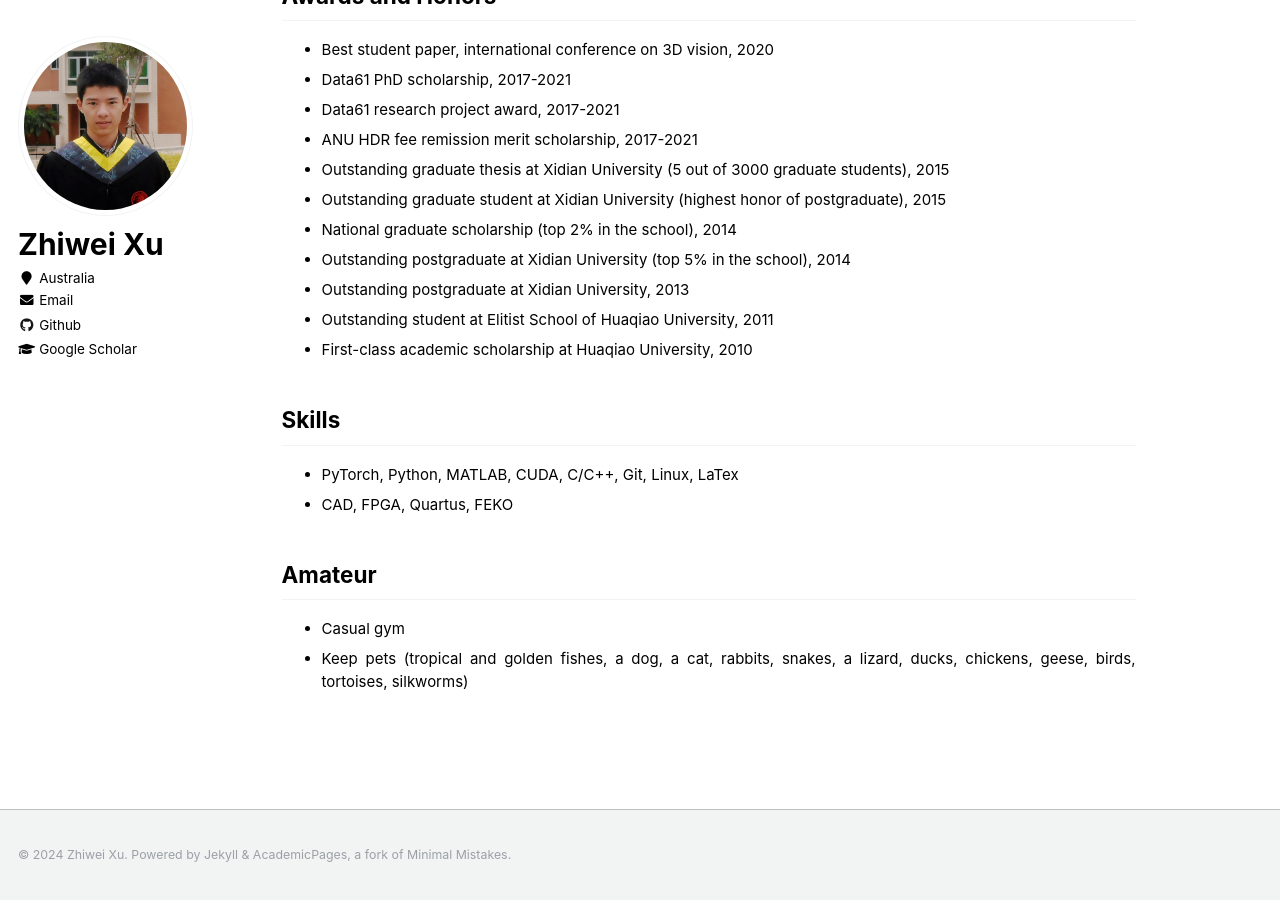
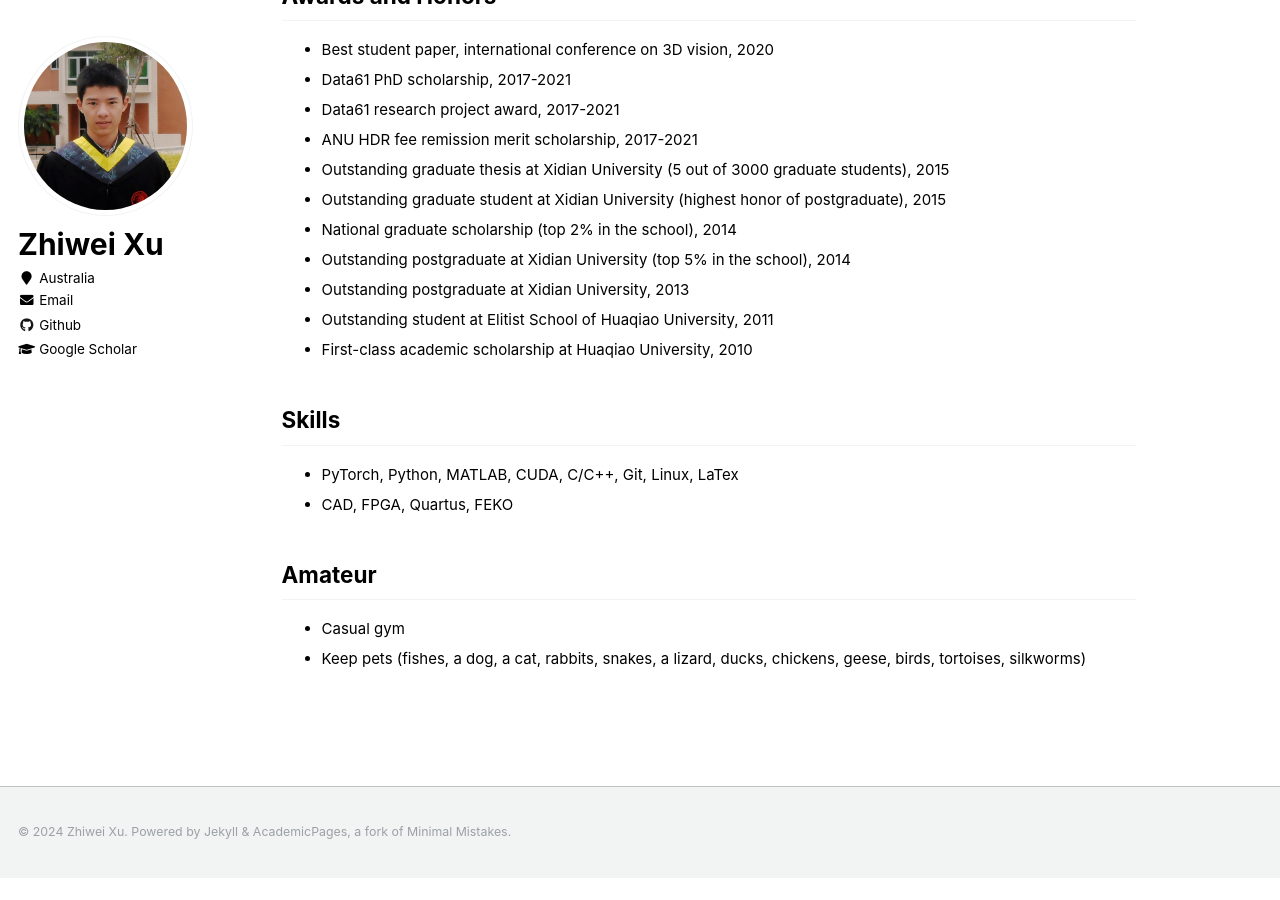
Before and after one commit to zwxu064/zwxu064.github.io, a Jekyll site: the page built from _pages/about.html, in a window 1280 px wide and 900 px high, scrolled down 3235 px. Built offline with Jekyll 4.4.1, drawn with Linux system fonts in a browser that asks for light colours; after the commit the page ends 4113 px from its top, so only the background shows below that.

Commit message:
Update about.html

```diff
--- a/_pages/about.html
+++ b/_pages/about.html
@@ -237,5 +237,5 @@ redirect_from:
 <ul>
     <li><div>Casual gym</div>
 
-    <li><div>Keep pets (tropical and golden fishes, a dog, a cat, rabbits, snakes, a lizard, ducks, chickens, geese, birds, tortoises, silkworms)</div>
+    <li><div>Keep pets (fishes, a dog, a cat, rabbits, snakes, a lizard, ducks, chickens, geese, birds, tortoises, silkworms)</div>
 </ul>
```
